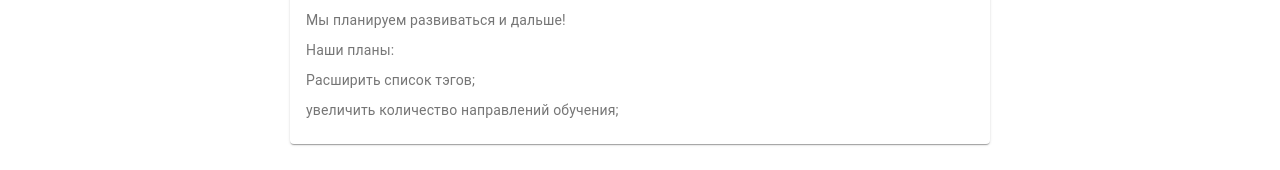
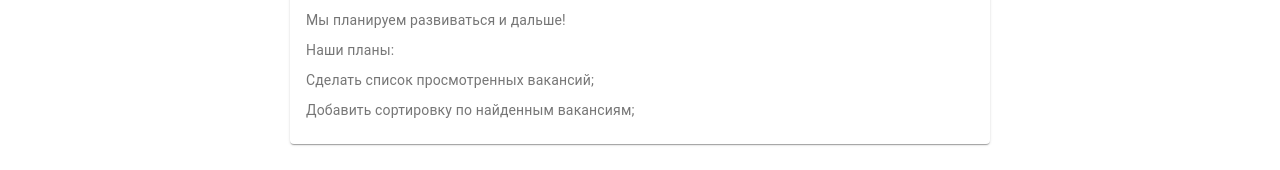
Before and after one commit to defsmilend/jobs-parsing-, a React (Create React App) app: page /perspectives in a window 1280 px wide. Shown: the part 230-400 px from the top of the page. Built offline with nearby package versions, Linux system fonts and the light colour scheme.

Commit message:
add perspectives

```diff
--- a/src/components/Perspectives.jsx
+++ b/src/components/Perspectives.jsx
@@ -63,10 +63,10 @@ const Perspectives = () => {
             Наши планы:
           </StyledTypography>
           <StyledTypography variant="body2" color="textSecondary" component="p">
-            Расширить список тэгов;
+            Сделать список просмотренных вакансий;
           </StyledTypography>
           <StyledTypography variant="body2" color="textSecondary" component="p">
-            увеличить количество направлений обучения;
+            Добавить сортировку по найденным вакансиям;
           </StyledTypography>
         </CardContent>
       </Card>
```
Also changed, not shown: 1 other file (tests, documents, lock files or other folders).
